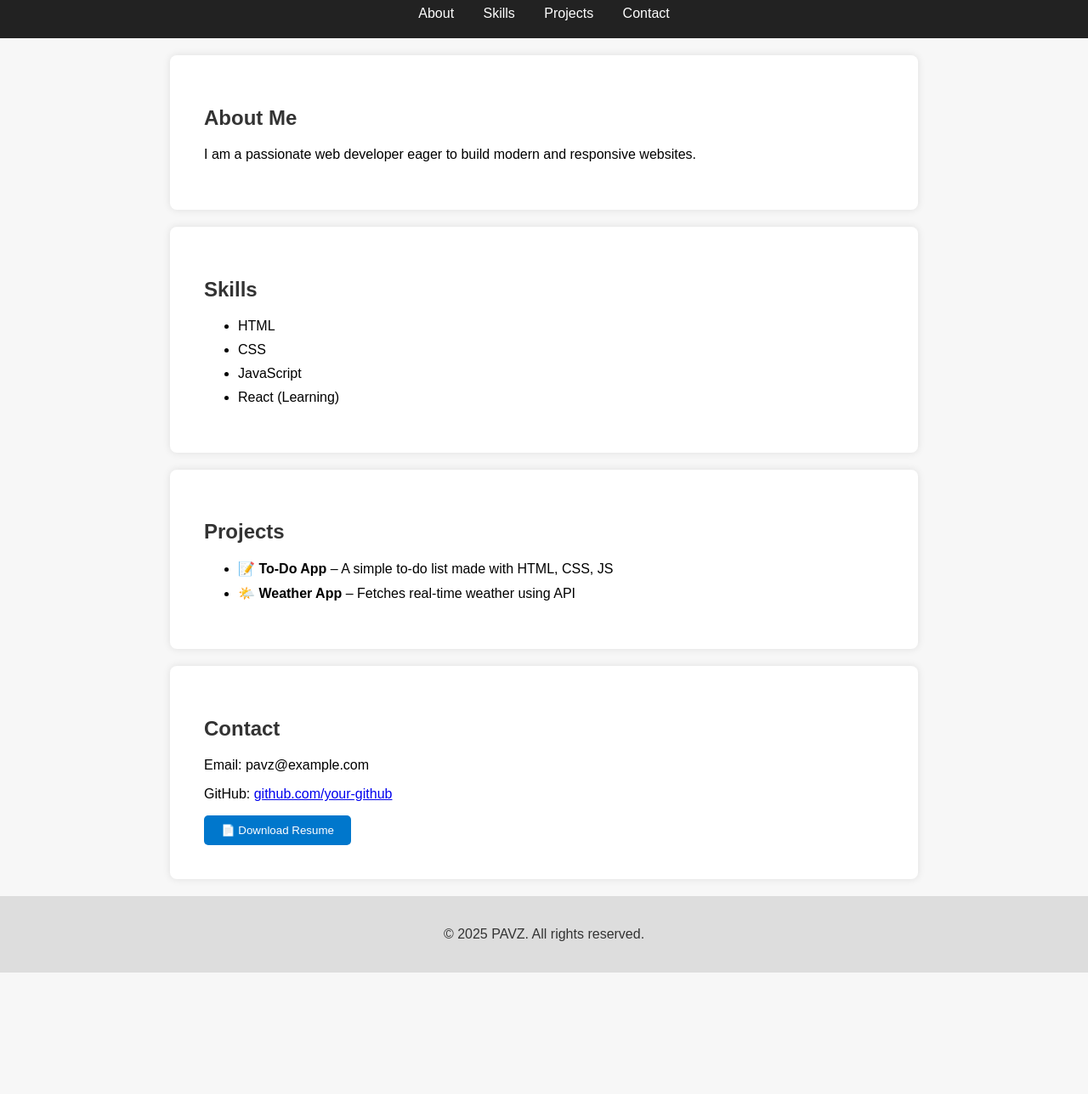
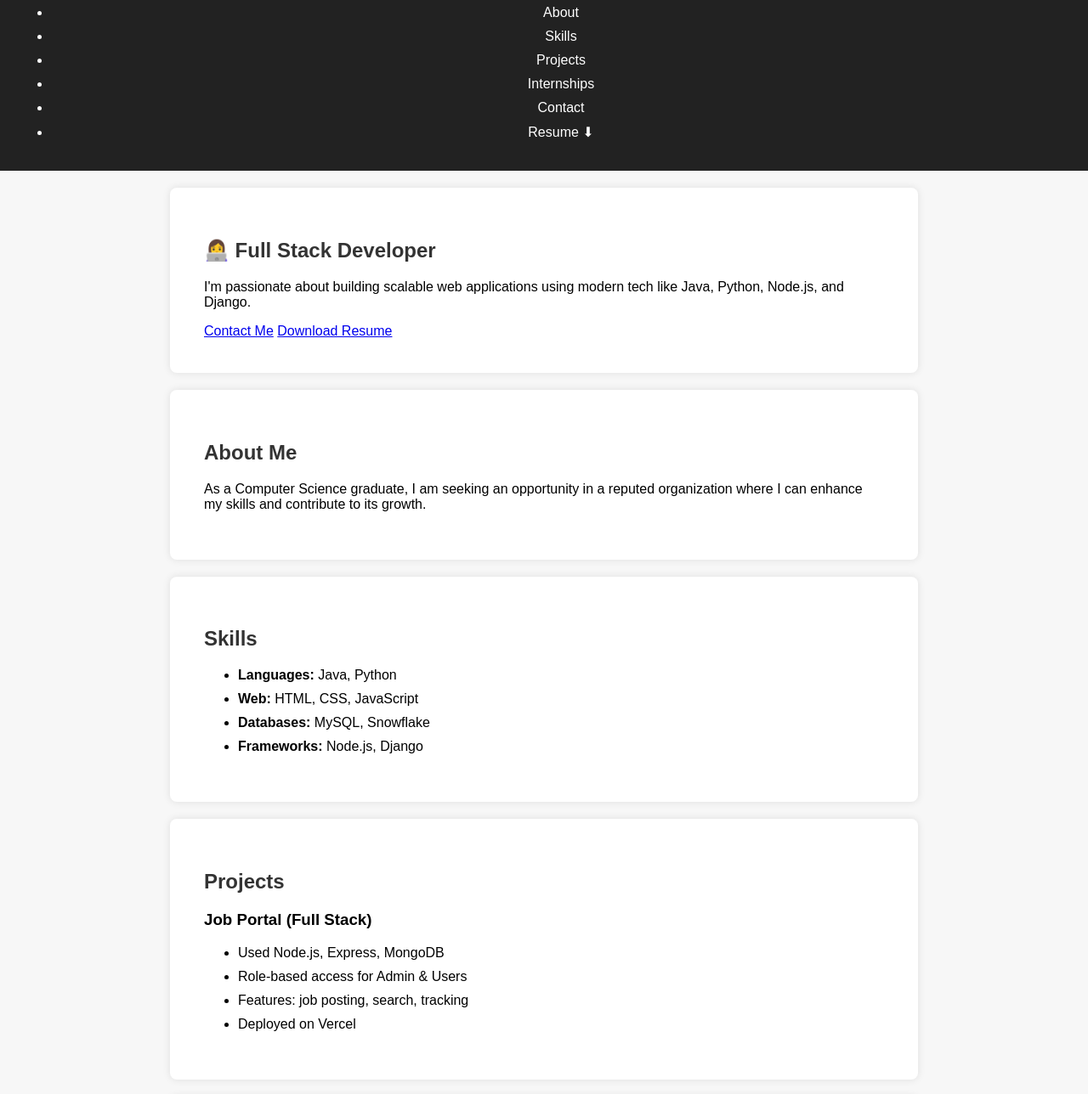
Before and after one commit to pavani-panu/Portfolio, a plain HTML site: page index.html in a window 1280 px wide. Shown: the part 94-1382 px from the top of the page at 85% size. Before the commit the page ends 1239 px from the top, so only its background shows below. Drawn offline with Linux system fonts and the light colour scheme.

Commit message:
Update index.html

```diff
--- a/index.html
+++ b/index.html
@@ -1,58 +1,79 @@
 <!DOCTYPE html>
 <html lang="en">
 <head>
-  <meta charset="UTF-8" />
-  <meta name="viewport" content="width=device-width, initial-scale=1.0" />
-  <title>My Portfolio</title>
-  <link rel="stylesheet" href="style.css" />
+  <meta charset="UTF-8">
+  <title>Dandolu Pavani | Portfolio</title>
+  <meta name="viewport" content="width=device-width, initial-scale=1">
+  <link rel="stylesheet" href="style.css">
 </head>
 <body>
+
   <header>
-    <h1>👋 Hi, I'm PAVZ</h1>
+    <h1>Dandolu Pavani</h1>
     <nav>
-      <a href="#about">About</a>
-      <a href="#skills">Skills</a>
-      <a href="#projects">Projects</a>
-      <a href="#contact">Contact</a>
+      <ul>
+        <li><a href="#about">About</a></li>
+        <li><a href="#skills">Skills</a></li>
+        <li><a href="#projects">Projects</a></li>
+        <li><a href="#internships">Internships</a></li>
+        <li><a href="#contact">Contact</a></li>
+        <li><a href="assets/resume.pdf" download>Resume ⬇</a></li>
+      </ul>
     </nav>
   </header>
 
+  <section class="hero">
+    <h2>👩‍💻 Full Stack Developer</h2>
+    <p>I'm passionate about building scalable web applications using modern tech like Java, Python, Node.js, and Django.</p>
+    <a href="#contact" class="btn">Contact Me</a>
+    <a href="assets/resume.pdf" download class="btn secondary">Download Resume</a>
+  </section>
+
   <section id="about">
     <h2>About Me</h2>
-    <p>I am a passionate web developer eager to build modern and responsive websites.</p>
+    <p>As a Computer Science graduate, I am seeking an opportunity in a reputed organization where I can enhance my skills and contribute to its growth.</p>
   </section>
 
   <section id="skills">
     <h2>Skills</h2>
     <ul>
-      <li>HTML</li>
-      <li>CSS</li>
-      <li>JavaScript</li>
-      <li>React (Learning)</li>
+      <li><strong>Languages:</strong> Java, Python</li>
+      <li><strong>Web:</strong> HTML, CSS, JavaScript</li>
+      <li><strong>Databases:</strong> MySQL, Snowflake</li>
+      <li><strong>Frameworks:</strong> Node.js, Django</li>
     </ul>
   </section>
 
   <section id="projects">
     <h2>Projects</h2>
+    <h3>Job Portal (Full Stack)</h3>
     <ul>
-      <li>📝 <strong>To-Do App</strong> – A simple to-do list made with HTML, CSS, JS</li>
-      <li>🌤️ <strong>Weather App</strong> – Fetches real-time weather using API</li>
+      <li>Used Node.js, Express, MongoDB</li>
+      <li>Role-based access for Admin & Users</li>
+      <li>Features: job posting, search, tracking</li>
+      <li>Deployed on Vercel</li>
     </ul>
+  </section>
+
+  <section id="internships">
+    <h2>Internships</h2>
+    <h3>Full Stack Intern – IIDT (2024)</h3>
+    <p>Built real-world web apps using HTML, CSS, JS, Node.js & Django.</p>
+
+    <h3>Data Science Intern – Brain O Vision (2023)</h3>
+    <p>Worked on ML projects: data cleaning, model building, real datasets.</p>
   </section>
 
   <section id="contact">
     <h2>Contact</h2>
-    <p>Email: pavz@example.com</p>
-    <p>GitHub: <a href="https://github.com/your-github">github.com/your-github</a></p>
-    <a href="assets/resume.pdf" download>
-      <button>📄 Download Resume</button>
-    </a>
+    <p>📧 Email: <a href="mailto:pavanidandolu4@gmail.com">pavanidandolu4@gmail.com</a></p>
+    <p>📞 Phone: +91 75690 73218</p>
+    <p>🔗 LinkedIn: <a href="https://www.linkedin.com/in/dandolu-pavani-0a933a286/">My Profile</a></p>
   </section>
 
   <footer>
-    <p>&copy; 2025 PAVZ. All rights reserved.</p>
+    <p>&copy; 2025 Dandolu Pavani</p>
   </footer>
 
-  <script src="script.js"></script>
 </body>
 </html>
```
